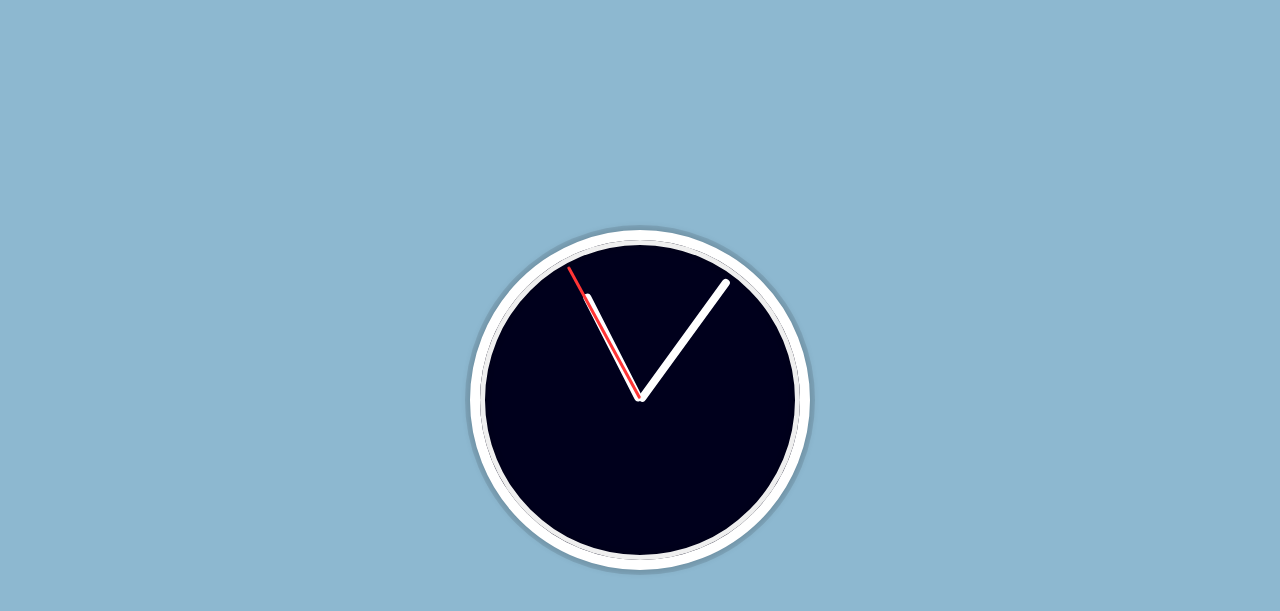
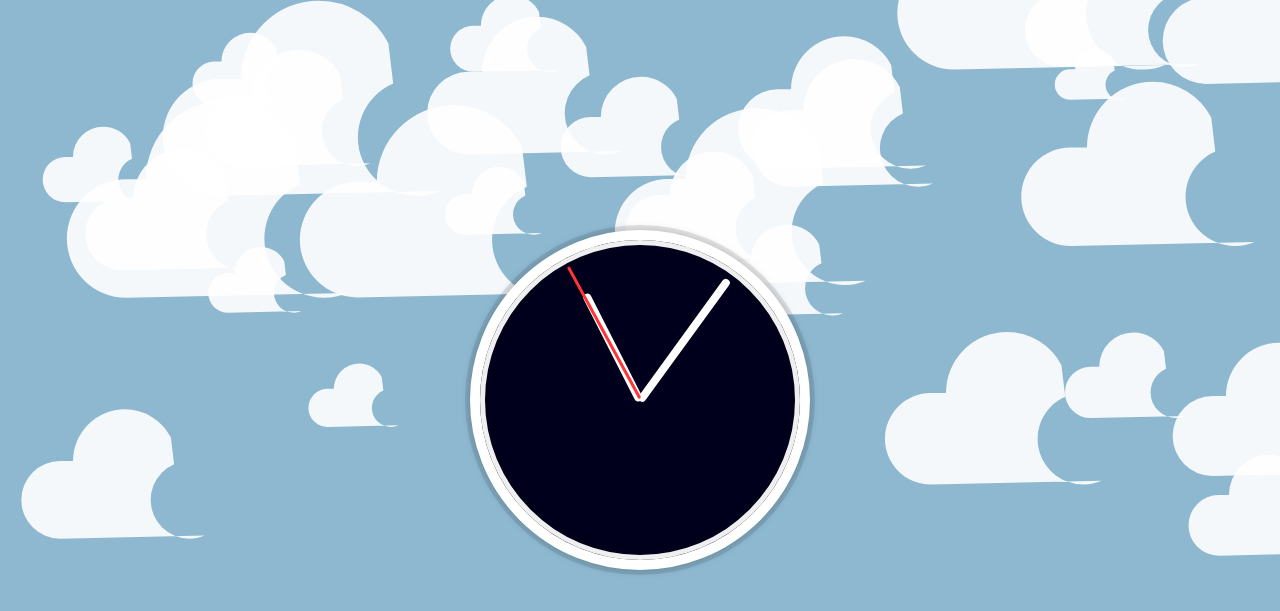
Before and after one commit to LevdanskyVitaliy/mini-clock-wallpaper, a plain HTML site: page index.html in a window 1280 px wide. Shown: the top 611 px of the page. Drawn offline with Linux system fonts and the light colour scheme.

Commit message:
Update index.html

```diff
--- a/index.html
+++ b/index.html
@@ -10,6 +10,7 @@
     <div class="wrapper"></div>
 
     <canvas id="starfield"></canvas>
+    <canvas id="cloudfield"></canvas>
 
     <div class="clock">
       <div class="clock-face">
@@ -56,6 +57,20 @@
         display: block;
       }
 
+      #cloudfield {
+        position: fixed;
+        top: 0;
+        left: 0;
+        width: 100vw;
+        height: 100vh;
+        background: transparent;
+        display: block;
+      }
+
+      #cloudfield {
+        z-index: 1; /* above stars */
+      }
+
       .clock {
         width: 30rem;
         height: 30rem;
@@ -63,7 +78,7 @@
         background-color: rgb(0, 0, 28);
         border-radius: 50%;
         margin: 10px auto;
-        z-index: 1;
+        z-index: 2;
         position: relative;
         padding: 1rem;
         box-shadow: 0px 0px 0 5px rgba(0, 0, 0, 0.1), inset 0 0 0 5px #efefef,
@@ -200,6 +215,70 @@
       setup();
       animate();
 
+      // Clouds setup
+      const cloudCanvas = document.getElementById("cloudfield");
+      const cloudCtx = cloudCanvas.getContext("2d");
+
+      let clouds = [];
+      const numClouds = 30;
+
+      function setupClouds() {
+        cloudCanvas.width = window.innerWidth;
+        cloudCanvas.height = window.innerHeight;
+        clouds = [];
+        for (let i = 0; i < numClouds; i++) {
+          clouds.push({
+            x: random(0, cloudCanvas.width),
+            y: random(0, (cloudCanvas.height / 3) * 2),
+            size: random(50, 200),
+            speed: random(0.05, 0.2),
+          });
+        }
+      }
+
+      function drawCloud(x, y, size) {
+        cloudCtx.fillStyle = "rgba(255, 255, 255, 0.9)";
+        cloudCtx.beginPath();
+        cloudCtx.arc(x, y, size * 0.3, Math.PI * 0.5, Math.PI * 1.5);
+        cloudCtx.arc(
+          x + size * 0.5,
+          y - size * 0.3,
+          size * 0.4,
+          Math.PI * 1,
+          Math.PI * 1.85
+        );
+        cloudCtx.arc(
+          x + size,
+          y,
+          size * 0.3,
+          Math.PI * 1.37,
+          Math.PI * 0.37,
+          true
+        );
+        cloudCtx.closePath();
+        cloudCtx.fill();
+      }
+
+      function animateClouds() {
+        cloudCtx.clearRect(0, 0, cloudCanvas.width, cloudCanvas.height);
+        clouds.forEach((cloud) => {
+          cloud.x += cloud.speed;
+          if (cloud.x - cloud.size > cloudCanvas.width) {
+            cloud.x = -cloud.size;
+            cloud.y = random(0, cloudCanvas.height / 2);
+            cloud.size = random(50, 120);
+            cloud.speed = random(0.05, 0.2);
+          }
+          drawCloud(cloud.x, cloud.y, cloud.size);
+        });
+        requestAnimationFrame(animateClouds);
+      }
+
+      setupClouds();
+      animateClouds();
+
+      //clock setup
+
       function changeBG(hour) {
         if (!toggleFlag) {
           canvas.style.display = "block";
```
